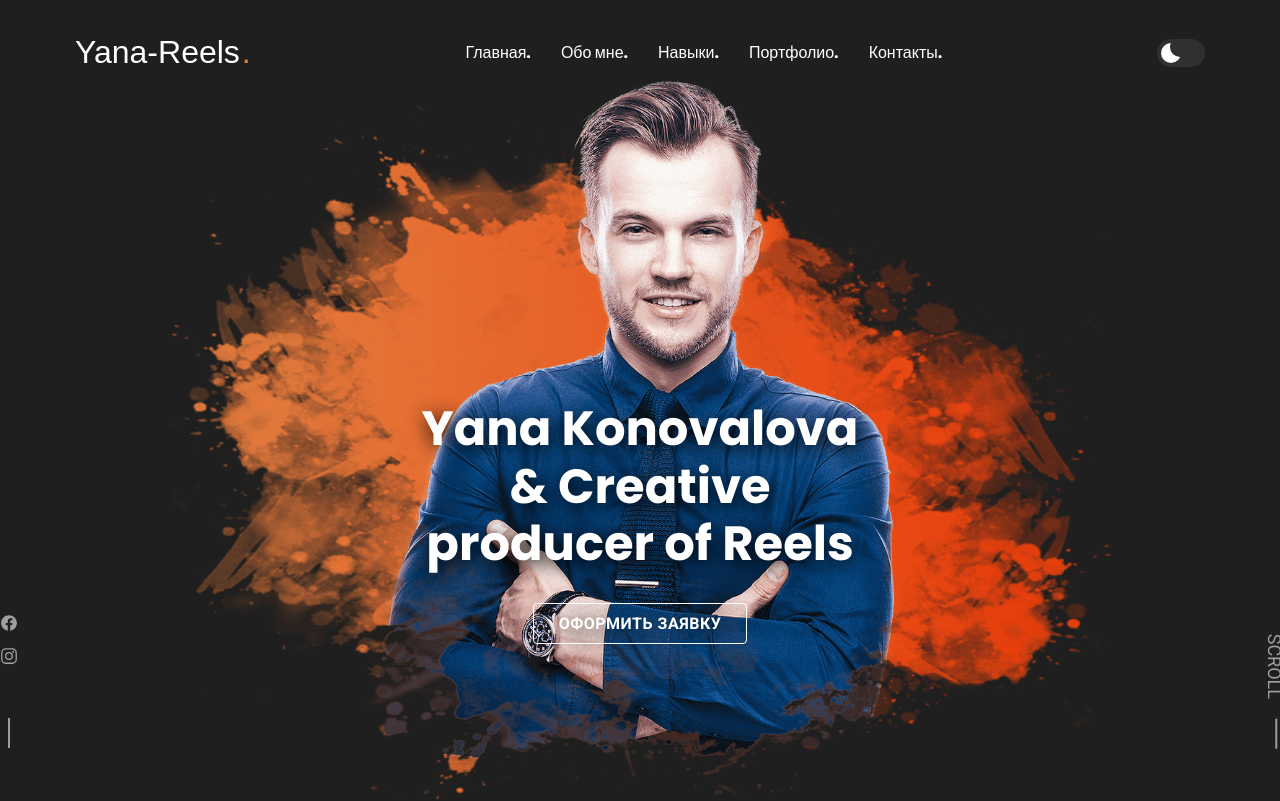
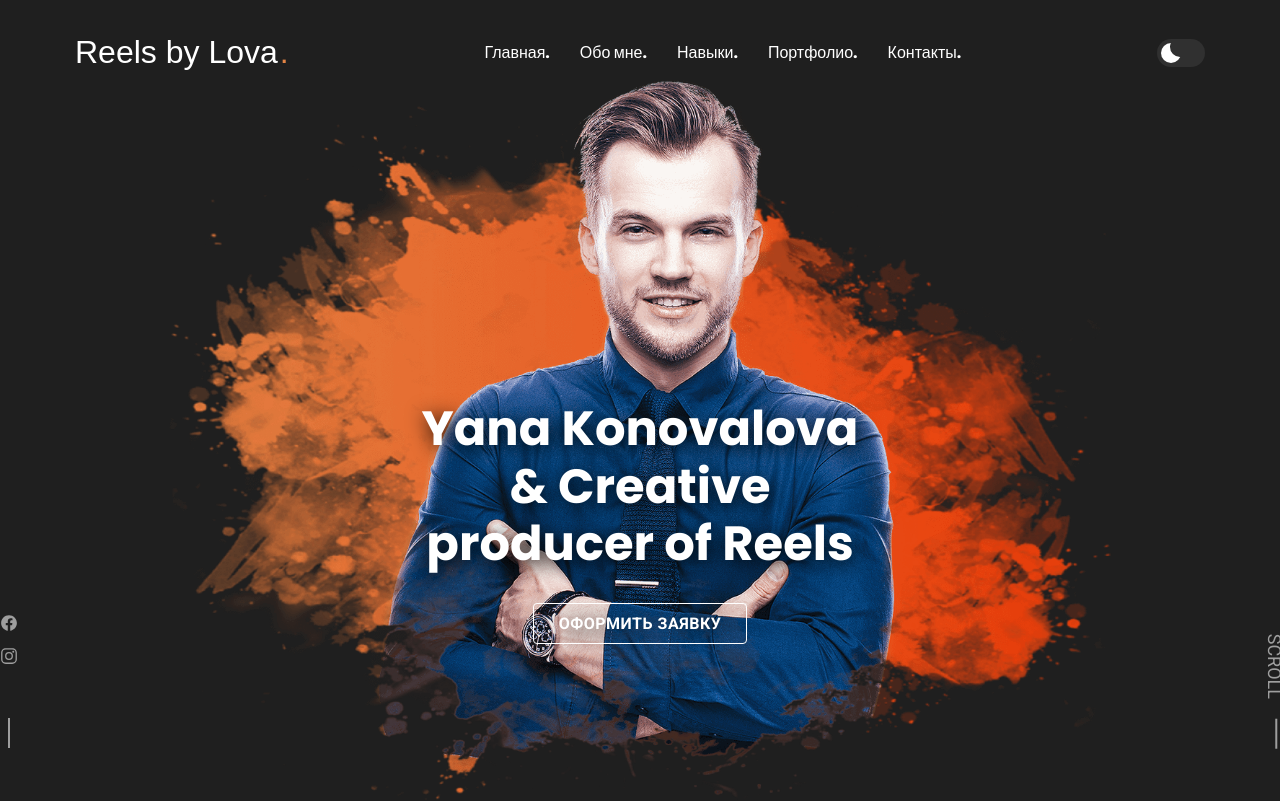
Before and after one commit to yanareels/about-me, a plain HTML site: page index.html in a window 1280 px wide. Shown: the top 801 px of the page. Drawn offline with nearby package versions, Linux system fonts and the light colour scheme; some icons are missing; a web font is replaced by a local one.

Commit message:
add logo

```diff
--- a/index.html
+++ b/index.html
@@ -7,8 +7,8 @@
   <meta name="viewport" content="width=device-width, initial-scale=1.0">
   <title>Yana Konovalova - Продюсер Reels</title>
   <base href="https://yanareels.github.io/about-me/">
-  <meta name="description" content="Закажите создание сайта и настройку контекстной рекламы в Ultraweb ✅ Вы получите источник звонков и заявок для Вашего бизнеса ☎ +375 29 190-57-06">
-  <meta name="keywords" content="Разработка и продвижение сайтов в Минске и Могилеве ✮ УльтраВеб">
+  <meta name="description" content="Закажите создание Reels в Reels by Lova ✅ Вы получите источник звонков и заявок для Вашего бизнеса ☎ +375 29 190-57-06">
+  <meta name="keywords" content="Создание и продвижение Reels Россия и Беларусь ✮ Reels by Lova">
   <link rel="shortcut icon" href="./favicon.svg" type="image/svg+xml">
   <link rel="stylesheet" href="./style.css">
   <link rel="preconnect" href="https://fonts.googleapis.com">
@@ -24,7 +24,7 @@
     <div class="container">
 
       <h1 class="h1 logo">
-        <a href="#">Yana-Reels<span>.</span></a>
+        <a href="#">Reels by Lova<span>.</span></a>
       </h1>
 
       <div class="navbar-actions">
```
